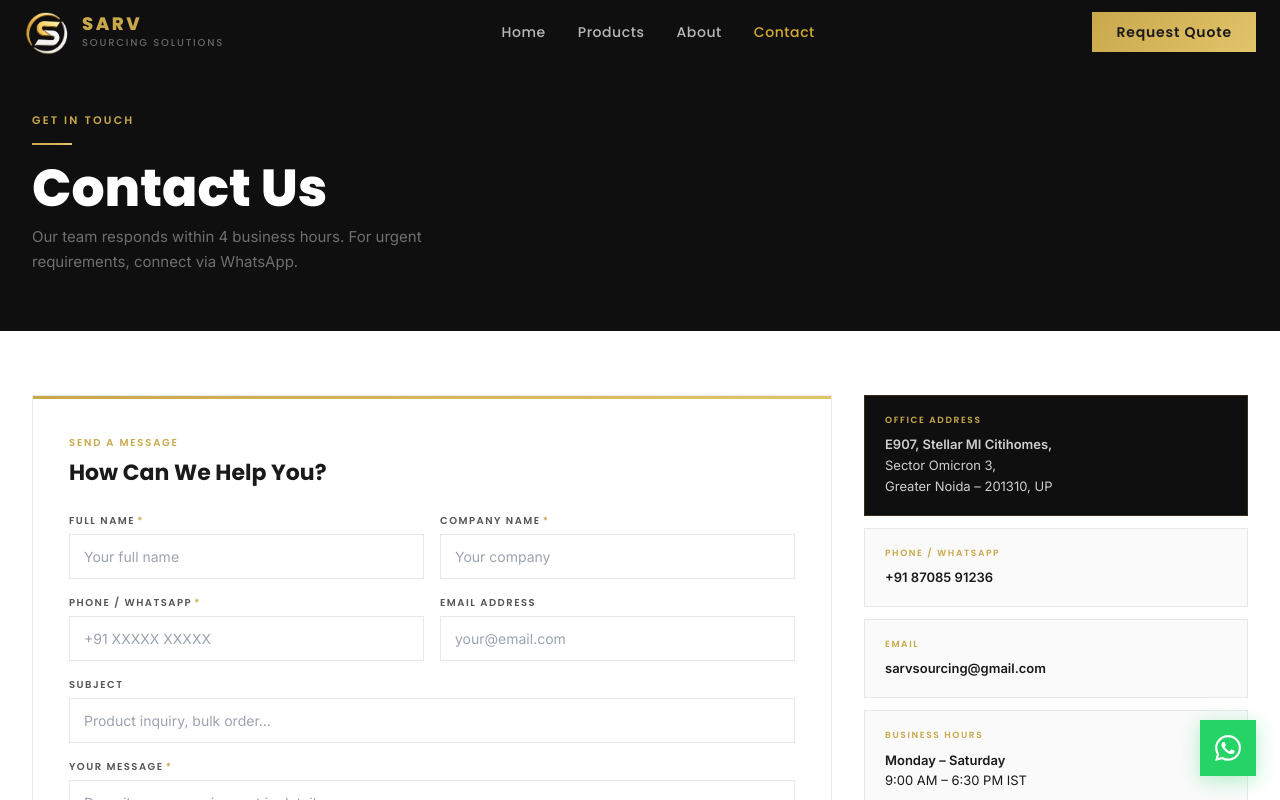
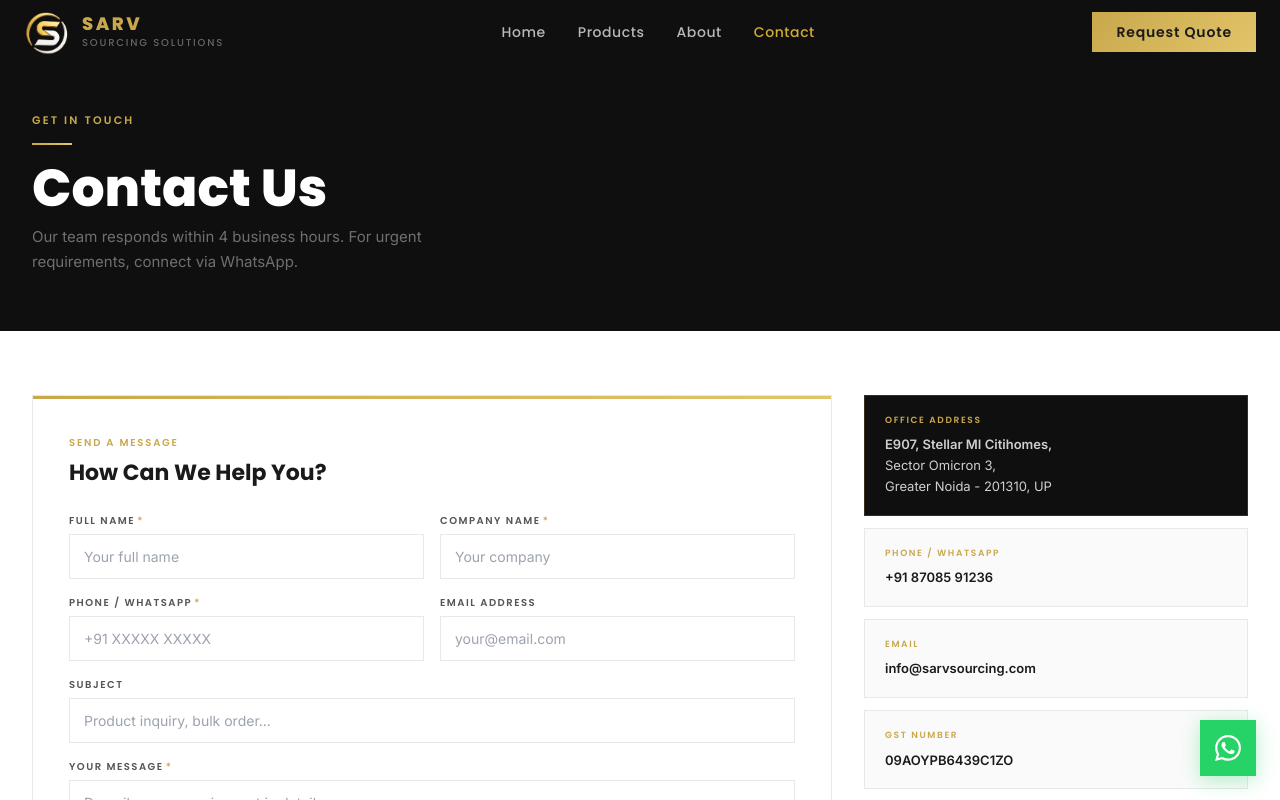
Before and after one commit to viveksaraswat123/sarvsourcing_website, a React (Vite) app: page /contact in a window 1280 px wide. Shown: the top 800 px of the page. Built offline with nearby package versions, Linux system fonts and the light colour scheme.

Commit message:
changed email and added GST number to contact page

```diff
--- a/src/pages/ContactPage.jsx
+++ b/src/pages/ContactPage.jsx
@@ -2,10 +2,39 @@ import { useState } from 'react'
 import { FadeUp, SectionLabel, GoldLine, BtnPrimary, FormInput, FormTextarea } from '../components/ui/index.jsx'
 
 const contactInfo = [
-  { label: 'Office Address', lines: ['E907, Stellar MI Citihomes,', 'Sector Omicron 3,', 'Greater Noida – 201310, UP'] },
-  { label: 'Phone / WhatsApp', lines: ['+91 87085 91236'], link: 'tel:+918708591236' },
-  { label: 'Email', lines: ['sarvsourcing@gmail.com'], link: 'mailto:sarvsourcing@gmail.com' },
-  { label: 'Business Hours', lines: ['Monday – Saturday', '9:00 AM – 6:30 PM IST'] },
+  {
+    label: 'Office Address',
+    lines: [
+      'E907, Stellar MI Citihomes,',
+      'Sector Omicron 3,',
+      'Greater Noida - 201310, UP',
+    ],
+  },
+
+  {
+    label: 'Phone / WhatsApp',
+    lines: ['+91 87085 91236'],
+    link: 'tel:+918708591236',
+  },
+
+  {
+    label: 'Email',
+    lines: ['info@sarvsourcing.com'],
+    link: 'mailto:info@sarvsourcing.com',
+  },
+
+  {
+    label: 'GST Number',
+    lines: ['09AOYPB6439C1ZO'],
+  },
+
+  {
+    label: 'Business Hours',
+    lines: [
+      'Monday - Saturday',
+      '9:00 AM - 6:30 PM IST',
+    ],
+  },
 ]
 
 export default function ContactPage() {
```
